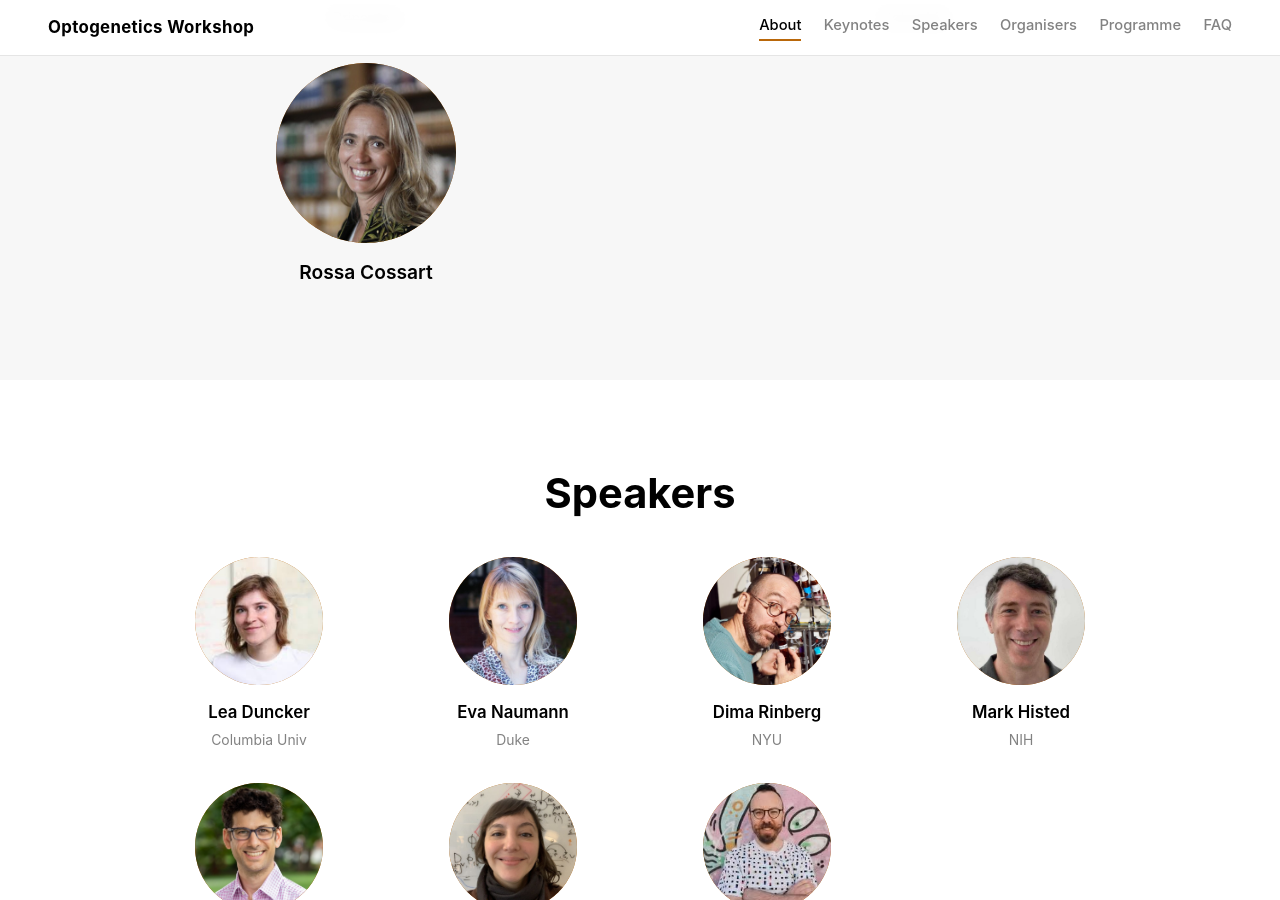
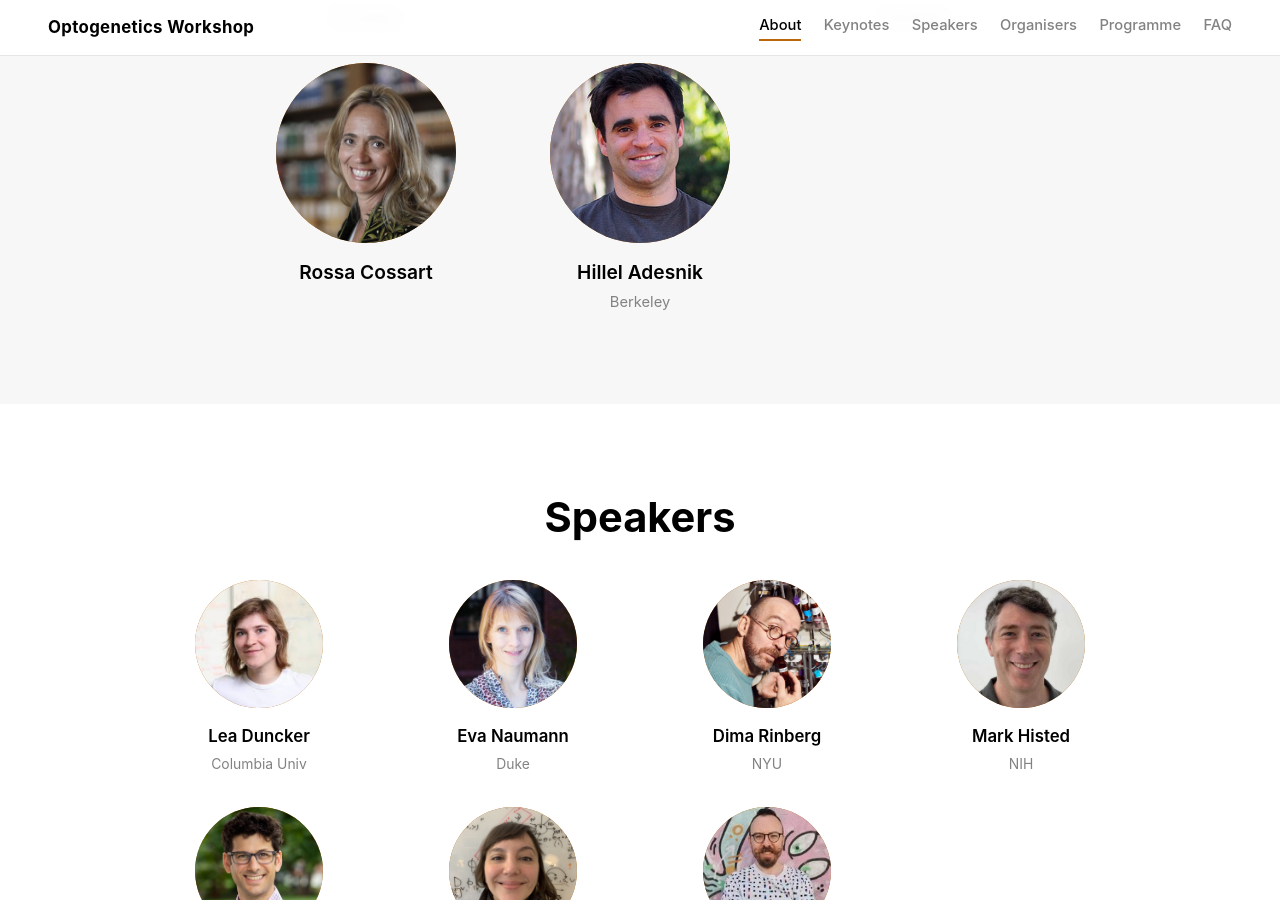
Before and after one commit to PalmigianoLab/SWC_optogenetics_workshop_2027, a Jekyll site: the page built from index.html, in a window 1280 px wide and 900 px high, scrolled down 2351 px. Built offline with Jekyll 4.4.1, drawn with Linux system fonts in a browser that asks for light colours.

Commit message:
Hillel Adesnik has confirmed attendance

```diff
--- a/_data/keynotes.yml
+++ b/_data/keynotes.yml
@@ -22,3 +22,8 @@
   field: "Experiment"
   image: rossa-cossart.jpg
   # bio: add a sentence or two here, and the card becomes clickable
+- name: "Hillel Adesnik"
+  affiliation: "Berkeley"
+  field: "Experiment"
+  image: hillel_adesnik.jpg
+  # bio: add a sentence or two here, and the card becomes clickable
```
